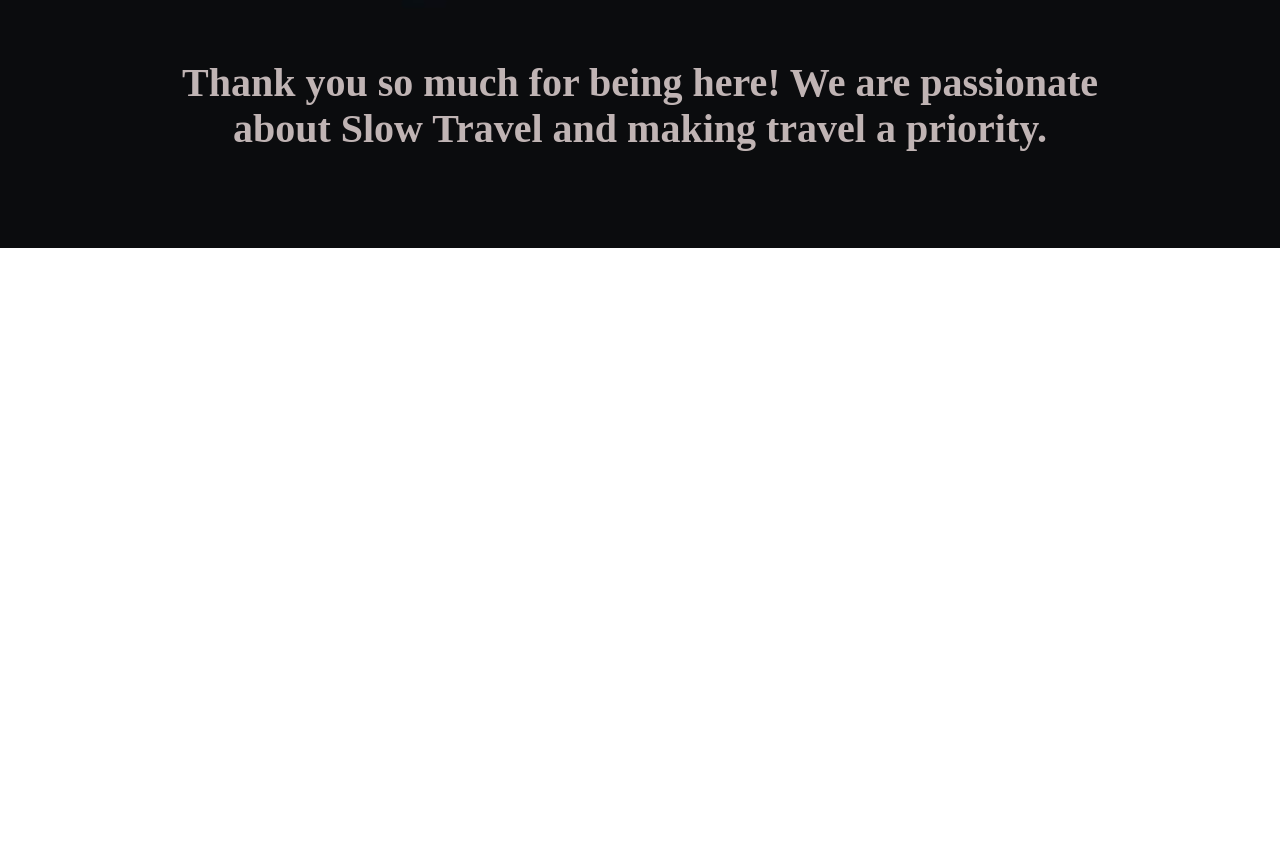
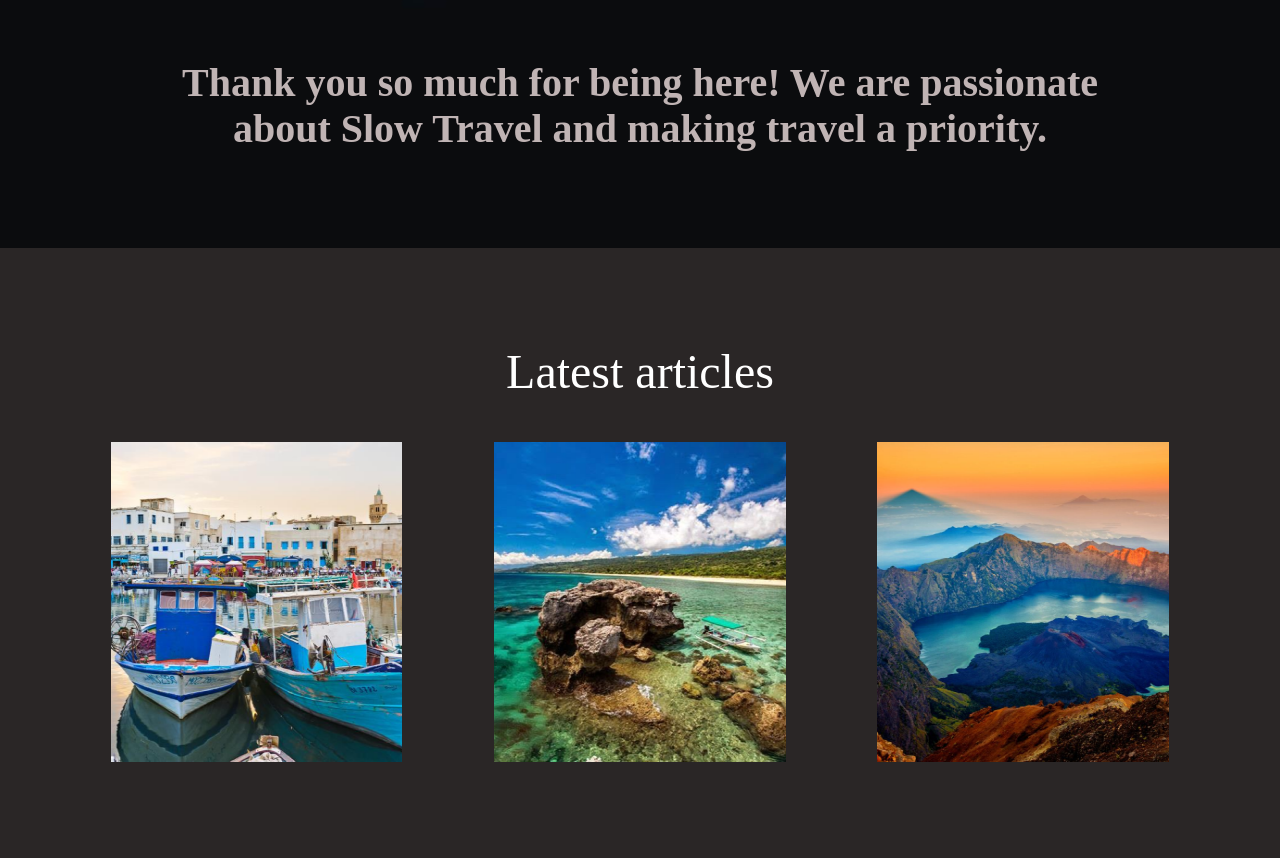
Before and after one commit to Aleksi777/homework-9, a plain HTML site: page index.html in a window 1280 px wide. Shown: the part 452-1310 px from the top of the page. Before the commit the page ends 800 px from the top, so only its background shows below. Drawn offline with Linux system fonts and the light colour scheme.

Commit message:
add.section_2

```diff
--- a/css/style.css
+++ b/css/style.css
@@ -50,3 +50,41 @@ text-align: center;
 color: #C0B4B4;
 }
 /*END-HEADER_SECTION1*/
+
+/*START-SECTION_2*/
+
+.section_2{
+    width: 100%;
+    background: #2A2626;
+    padding: 96px 0;
+    /*border: 5PX SOLID red;*/
+}
+.latest_articles{
+font-family: 'Gentium Book Basic';
+font-style: normal;
+font-weight: 400;
+font-size: 48px;
+line-height: 56px;
+color: #FFFFFF;
+text-align: center;
+margin-bottom: 42px;
+}
+.div_cards{
+    width: 82.6388889%;
+    margin: 0 auto;
+    /*border: 5px solid yellow;*/
+    display: flex;
+    justify-content: space-between;
+}
+.div_card{
+    width: 27.5462963%;
+    height: 320px;
+}
+.div_card :hover{
+box-shadow: 0 15px 20px;
+}
+.img1{
+    width: 100%;
+    height: 100%;
+}
+/*END-SECTION_2*/
--- a/index.html
+++ b/index.html
@@ -31,6 +31,18 @@
         </section>
         <!--END-HEADER-SECTION1-->
 
+        <!--START-SECTION2-->
+       <section class="section_2">
+        <h1 class="latest_articles">Latest articles</h1>
+        <div class="div_cards">
+            <div class="div_card"><img class="img1" src="images/Rectangle 5.png" alt=""></div>
+            <div class="div_card"><img class="img1" src="images/Rectangle 6.png" alt=""></div>
+            <div class="div_card"><img class="img1" src="images/Rectangle 7.png" alt=""></div>
+        </div>
+       </section>
+       <!--END-SECTION2-->
+
+
     </div>
 
 </body>
```
Also changed, not shown: images/Rectangle 5.png (added), images/Rectangle 6.png (added), images/Rectangle 7.png (added).
